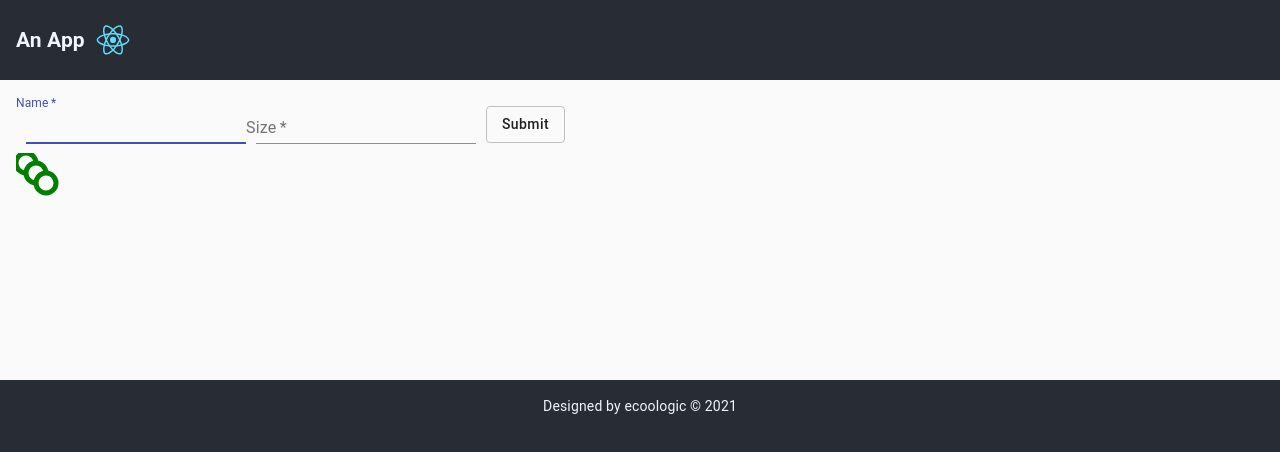
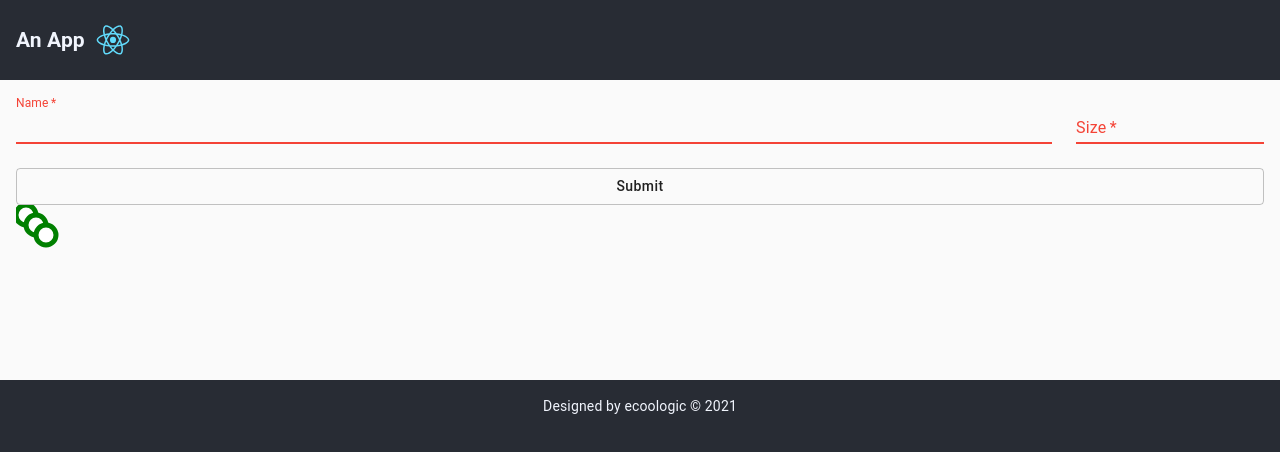
Before and after one commit to ecoologic/react-d3, a React (Create React App) app: page / in a window 1280 px wide. Shown: the top 452 px of the page. Built offline with nearby package versions, Linux system fonts and the light colour scheme.

Commit message:
Form Grid

```diff
--- a/src/Content/index.tsx
+++ b/src/Content/index.tsx
@@ -1,4 +1,9 @@
-import { Button as MuiButton, ButtonGroup, TextField } from '@material-ui/core';
+import {
+  Button as MuiButton,
+  ButtonGroup,
+  Grid,
+  TextField,
+} from '@material-ui/core';
 import { ButtonProps } from '@material-ui/core/Button/Button';
 import React, { ChangeEvent, FC, useState } from 'react';
 import Graph from '../Graph';
@@ -19,6 +24,7 @@ const Button: FC<ButtonProps & { enabled?: boolean }> = ({
   );
 };
 
+type IGraphFormFields = 'name' | 'size';
 interface IGraphFormValues {
   name: string;
   size: number;
@@ -28,37 +34,66 @@ const GraphForm: FC<IHasOnSubmit> = ({ onSubmit }) => {
   const classes = useStyles();
   const blankValues = { name: '', size: 0 };
   const [values, setValues] = useState<IGraphFormValues>(blankValues);
+
   const onChange = (ev: ChangeEvent<HTMLInputElement>) => {
     console.log(`old values`, values);
     setValues((values) => ({ ...values, [ev.target.id]: ev.target.value }));
   };
+
+  const valid = (field: IGraphFormFields): boolean => {
+    const value = values[field];
+    const fieldValidator = {
+      name: () => !!value,
+      size: () => value > 0,
+    }[field];
+    console.log(`valid ${field} `, fieldValidator, fieldValidator());
+    return fieldValidator();
+  };
+
+  const isEnabled = (): boolean => true;
+
+  // TODO: can we use onSubmit in the form?
   return (
     <form>
+      <Grid container spacing={3}>
+        <Grid item md={10}>
           <TextField
             id="name"
             label="Name"
             type="text"
             required
             autoFocus
+            fullWidth={true}
             onChange={onChange}
-        className={classes.paddingLeft}
+            error={!valid('name')}
+            helperText={valid('name') ? 'Must be present' : ''}
           />
+        </Grid>
+        <Grid item md={2}>
           <TextField
             id="size"
             label="Size"
             type="number"
             required
             onChange={onChange}
-        className={classes.paddingLeft}
+            fullWidth={true}
+            error={!valid('size')}
+            helperText={valid('size') ? 'A positive value' : ''}
           />
-      <ButtonGroup className={classes.padding}>
+        </Grid>
+        <Grid item md={12}>
+          <ButtonGroup fullWidth={true}>
             <Button
+              enabled={isEnabled()}
               title="Push me"
               onClick={() => onSubmit<IGraphFormValues>(values)}
+              fullWidth={true}
             >
               Submit
             </Button>
           </ButtonGroup>
+        </Grid>
+      </Grid>
     </form>
   );
 };
```
Lines whose indentation alone changed are shown as unchanged.
